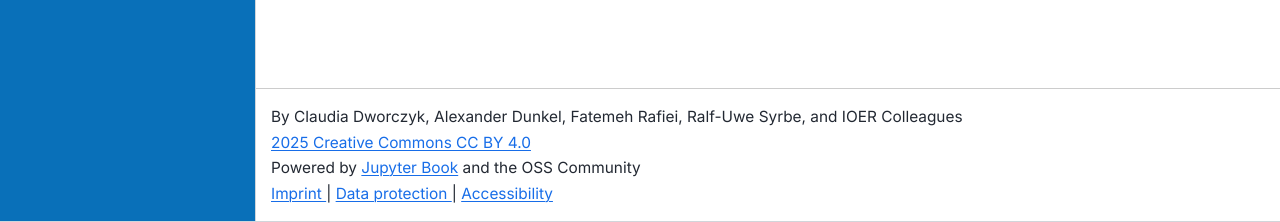
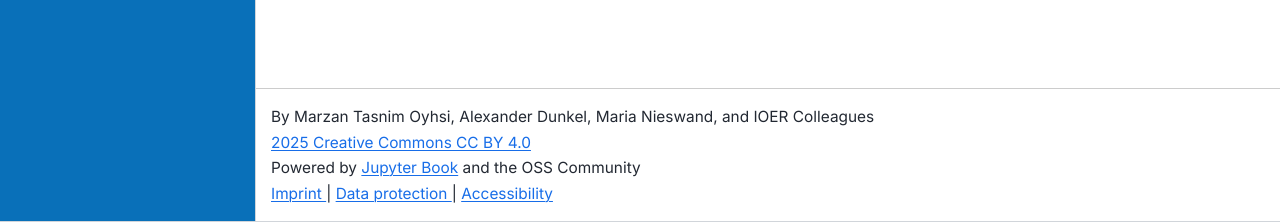
Before and after one commit to ioer-dresden/jupyter-book-ioerdata, a Jupyter Book: the page built from BIBLIOGRAPHY.md, in a window 1280 px wide. Shown: the part 678-900 px from the top of the page. Built offline with Jupyter Book 1.0.4 settings and Sphinx 7.4.7 and the Sphinx Book theme 1.1.4, drawn with Linux system fonts in a browser that asks for light colours; some web fonts are replaced; pages that are not in the unit, such as notebooks, are missing from menus.

```diff
--- a/_config.yml
+++ b/_config.yml
@@ -5,8 +5,8 @@
 
 #######################################################################################
 # Book settings
-title: IOER RDC training materials for spatial data
-author: Claudia Dworczyk, Alexander Dunkel, Fatemeh Rafiei, Ralf-Uwe Syrbe, and IOER Colleagues
+title: IOER RDC training materials for ioerDataApi
+author: Marzan Tasnim Oyhsi, Alexander Dunkel, Maria Nieswand, and IOER Colleagues
 copyright                   : "2025"  # Copyright year to be placed in the footer
 logo                        : "logo.svg"  # A path to the book logo
 # Patterns to skip when building the book. Can be glob-style (e.g. "*skip.ipynb")
--- a/_toc.yml
+++ b/_toc.yml
@@ -10,7 +10,7 @@ parts:
   - file: notebooks/101_about_ioer_research_data_center
   - file: notebooks/102_jupyter_notebooks
 
-- caption: Part II - Workflow
+- caption: Part II - IOER data via Dataverse API
   chapters:
   - file: notebooks/00_example_introduction
   - file: notebooks/ioerdata_api/01_download_from_dataverse
```
Also changed, not shown: 2 other files.
